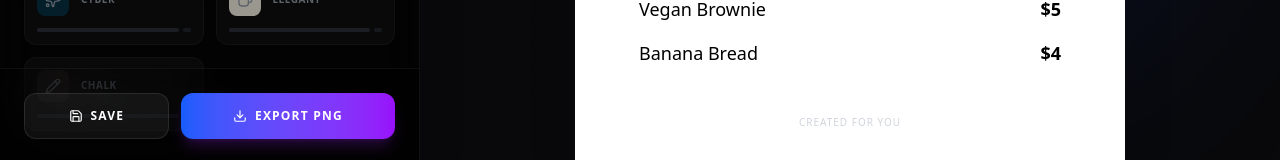
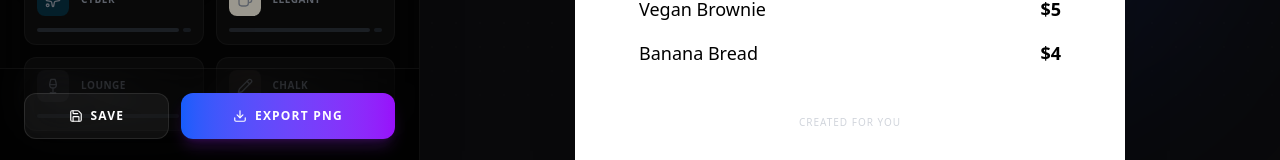
Before and after one commit to Dianute/event-tracker, a Next.js app in the folder web-app/: page /menu-test in a window 1280 px wide. Shown: the part 637-797 px from the top of the page. Built offline with nearby package versions, Linux system fonts and the light colour scheme; no server answers.

Commit message:
Update page.tsx

```diff
--- a/web-app/app/menu-test/page.tsx
+++ b/web-app/app/menu-test/page.tsx
@@ -1,7 +1,7 @@
 'use client';
 
 import { useState, useRef, useEffect } from 'react';
-import { Download, Coffee, Sparkles, Pencil, Upload, Image as ImageIcon, Type, Palmtree, Wand2, ChevronLeft, Save, LayoutTemplate } from 'lucide-react';
+import { Download, Coffee, Sparkles, Pencil, Upload, Image as ImageIcon, Type, Palmtree, Wand2, ChevronLeft, Save, LayoutTemplate, Wine } from 'lucide-react';
 import { useSession } from 'next-auth/react';
 import * as htmlToImage from 'html-to-image';
 import Link from 'next/link';
@@ -23,7 +23,7 @@ Sweet Treats
 Vegan Brownie - $5
 Banana Bread - $4`);
 
-    const [theme, setTheme] = useState<'cyberpunk' | 'elegant' | 'chalkboard' | 'minimal' | 'tropical'>('minimal');
+    const [theme, setTheme] = useState<'cyberpunk' | 'elegant' | 'chalkboard' | 'minimal' | 'tropical' | 'lounge'>('minimal');
     const [bgImage, setBgImage] = useState<string | null>(null);
     const [logo, setLogo] = useState<string | null>(null);
     const [title, setTitle] = useState('MENU');
@@ -278,6 +278,7 @@ Banana Bread - $4`);
                             <ThemeCard active={theme === 'tropical'} onClick={() => setTheme('tropical')} icon={Palmtree} label="Tropical" color="bg-[#0f4c3a] text-[#f2e8cf]" previewColor="bg-green-900" />
                             <ThemeCard active={theme === 'cyberpunk'} onClick={() => setTheme('cyberpunk')} icon={Sparkles} label="Cyber" color="bg-[#050510] text-cyan-400" previewColor="bg-cyan-950" />
                             <ThemeCard active={theme === 'elegant'} onClick={() => setTheme('elegant')} icon={Coffee} label="Elegant" color="bg-[#fffbf0] text-[#2a2a2a]" previewColor="bg-amber-50" />
+                            <ThemeCard active={theme === 'lounge'} onClick={() => setTheme('lounge')} icon={Wine} label="Lounge" color="bg-zinc-900 text-white" previewColor="bg-zinc-800" />
                             <ThemeCard active={theme === 'chalkboard'} onClick={() => setTheme('chalkboard')} icon={Pencil} label="Chalk" color="bg-[#222] text-white" previewColor="bg-stone-800" />
                         </div>
                     </div>
@@ -411,8 +412,17 @@ Banana Bread - $4`);
                                 ${!customColors && theme === 'cyberpunk' ? 'bg-[#050510] text-cyan-400 font-mono border-2 border-cyan-500 shadow-[0_0_60px_rgba(6,182,212,0.3)]' : ''}
                                 ${!customColors && theme === 'elegant' ? 'bg-[#fffbf0] text-[#2a2a2a] font-serif border-double border-[6px] border-[#1a1a1a] p-[10px]' : ''}
                                 ${!customColors && theme === 'chalkboard' ? 'bg-[#222] text-white font-sans border-[16px] border-[#5d4037] shadow-[2px_2px_4px_#3e2723,inset_0_0_20px_rgba(0,0,0,0.8)]' : ''}
+                                ${!customColors && theme === 'lounge' ? 'flex items-center justify-center p-8 font-serif' : ''}
                             `}
                         >
+                            {/* LOUNGE OVERLAY BACKGROUND */}
+                            {!customColors && theme === 'lounge' && bgImage && (
+                                <div className="absolute inset-0 z-0">
+                                    <img src={bgImage} className="w-full h-full object-cover" />
+                                    <div className="absolute inset-0 bg-black/40" />
+                                </div>
+                            )}
+
                             {/* THEME CONTENT (Unchanged) */}
                             <div style={customColors ? {
                                 backgroundColor: customColors.bg,
@@ -421,7 +431,7 @@ Banana Bread - $4`);
                                 borderWidth: '12px',
                                 fontFamily: 'sans-serif',
                                 height: '100%'
-                            } : { height: '100%' }}>
+                            } : { height: theme === 'lounge' ? 'auto' : '100%', width: theme === 'lounge' ? '100%' : 'auto' }}>
 
                                 {/* Dynamic Styles for Custom Colors */}
                                 {customColors && (
@@ -430,14 +440,18 @@ Banana Bread - $4`);
                                 `}</style>
                                 )}
 
-                                {bgImage && (
+                                {bgImage && theme !== 'lounge' && (
                                     <div className="absolute inset-0 z-0">
                                         <img src={bgImage} className="w-full h-full object-cover opacity-100" />
                                         <div className={`absolute inset-0 ${theme === 'cyberpunk' ? 'bg-black/70' : theme === 'chalkboard' ? 'bg-black/40' : 'bg-white/60'} backdrop-blur-[2px]`} />
                                     </div>
                                 )}
 
-                                <div className={`relative z-10 flex flex-col h-full ${theme === 'elegant' && !customColors ? 'border border-[#1a1a1a] h-full p-12' : 'p-16'}`}>
+                                <div className={`relative z-10 flex flex-col h-full
+                                    ${theme === 'elegant' && !customColors ? 'border border-[#1a1a1a] h-full p-12' : ''}
+                                    ${theme === 'lounge' && !customColors ? 'bg-white/95 backdrop-blur-md shadow-2xl p-12 text-[#1a1a1a] min-h-[70%] justify-center' : ''}
+                                    ${theme !== 'lounge' && theme !== 'elegant' ? 'p-16' : ''}
+                                `}>
 
                                     {theme === 'tropical' && !customColors && (
                                         <>
@@ -467,11 +481,14 @@ Banana Bread - $4`);
                                         ${!customColors && theme === 'cyberpunk' ? 'font-black uppercase tracking-widest text-transparent bg-clip-text bg-gradient-to-r from-pink-500 via-purple-500 to-cyan-500 filter drop-shadow-[0_0_8px_rgba(236,72,153,0.8)]' : ''}
                                         ${!customColors && theme === 'elegant' ? 'font-serif uppercase tracking-[0.2em] text-4xl' : ''}
                                         ${!customColors && theme === 'chalkboard' ? 'font-handwriting text-5xl text-yellow-100 opacity-90 -rotate-2 ml-4' : ''}
+                                        ${!customColors && theme === 'lounge' ? 'font-serif uppercase tracking-[0.15em] font-light text-5xl mb-2' : ''}
                                     `}>
                                             {title}
                                         </h2>
                                         {!customColors && theme === 'minimal' && <div className="w-12 h-1 bg-black mx-auto mt-6" />}
+                                        {!customColors && theme === 'lounge' && <div className="w-24 h-[1px] bg-black/20 mx-auto mt-4 mb-2" />}
                                         {!customColors && theme === 'elegant' && <div className="text-xs uppercase tracking-[0.4em] mt-3 italic text-gray-500">Fine Selection</div>}
+                                        {!customColors && theme === 'lounge' && <div className="text-[10px] uppercase tracking-[0.4em] font-sans text-gray-400">Easy Lounge</div>}
                                     </div>
 
                                     <div className="flex-1 space-y-10">
@@ -484,6 +501,7 @@ Banana Bread - $4`);
                                                 ${!customColors && theme === 'cyberpunk' ? 'text-pink-500 font-bold border-l-4 border-cyan-500 pl-3 uppercase tracking-wider' : ''}
                                                 ${!customColors && theme === 'elegant' ? 'font-serif text-2xl italic text-center text-[#555]' : ''}
                                                 ${!customColors && theme === 'chalkboard' ? 'font-bold text-blue-200 text-2xl border-b-2 border-dashed border-white/20 pb-1 inline-block' : ''}
+                                                ${!customColors && theme === 'lounge' ? 'font-sans text-sm uppercase tracking-[0.2em] text-gray-500 mb-6 font-bold' : ''}
                                             `}>
                                                     {section.title}
                                                 </h3>
@@ -498,6 +516,7 @@ Banana Bread - $4`);
                                                             ${!customColors && theme === 'cyberpunk' ? 'font-bold text-gray-100 group-hover:text-cyan-300 transition-colors' : ''}
                                                             ${!customColors && theme === 'elegant' ? 'font-serif text-[#1a1a1a]' : ''}
                                                             ${!customColors && theme === 'chalkboard' ? 'font-handwriting text-white text-xl' : ''}
+                                                            ${!customColors && theme === 'lounge' ? 'font-sans text-gray-800 text-sm tracking-widest uppercase font-medium' : ''}
                                                         `}>
                                                                 {item.name}
                                                             </span>
@@ -507,6 +526,7 @@ Banana Bread - $4`);
                                                             ${!customColors && theme === 'cyberpunk' ? 'border-gray-700' : ''}
                                                             ${!customColors && theme === 'elegant' ? 'border-gray-300' : 'border-current'}
                                                             ${!customColors && theme === 'minimal' ? 'hidden' : ''}
+                                                            ${!customColors && theme === 'lounge' ? 'hidden' : ''}
                                                         `}></div>
                                                             <span className={`text-lg
                                                             ${customColors ? 'font-bold custom-accent' : ''}
@@ -515,6 +535,7 @@ Banana Bread - $4`);
                                                             ${!customColors && theme === 'cyberpunk' ? 'text-yellow-400 font-mono text-sm' : ''}
                                                             ${!customColors && theme === 'elegant' ? 'font-bold text-[#1a1a1a]' : ''}
                                                             ${!customColors && theme === 'chalkboard' ? 'text-green-300 font-bold' : ''}
+                                                            ${!customColors && theme === 'lounge' ? 'font-sans text-gray-900 font-bold text-sm' : ''}
                                                         `}>
                                                                 {item.price}
                                                             </span>
@@ -529,8 +550,9 @@ Banana Bread - $4`);
                                     ${customColors ? 'tracking-widest opacity-40' : ''}
                                     ${!customColors && theme === 'minimal' ? 'tracking-widest text-gray-300' : 'tracking-widest opacity-40'}
                                     ${!customColors && theme === 'cyberpunk' ? 'text-cyan-900 font-bold' : ''}
+                                    ${!customColors && theme === 'lounge' ? 'text-gray-400 font-serif tracking-[0.2em]' : ''}
                                 `}>
-                                        Created for you
+                                        {(!customColors && theme === 'lounge') ? 'Turgaus Gatvė 1' : 'Created for you'}
                                     </div>
                                 </div>
                             </div>
```
